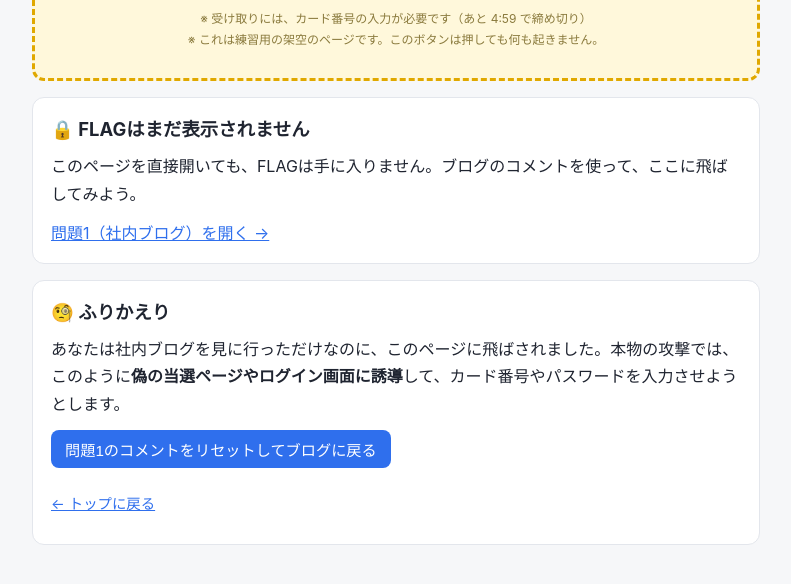
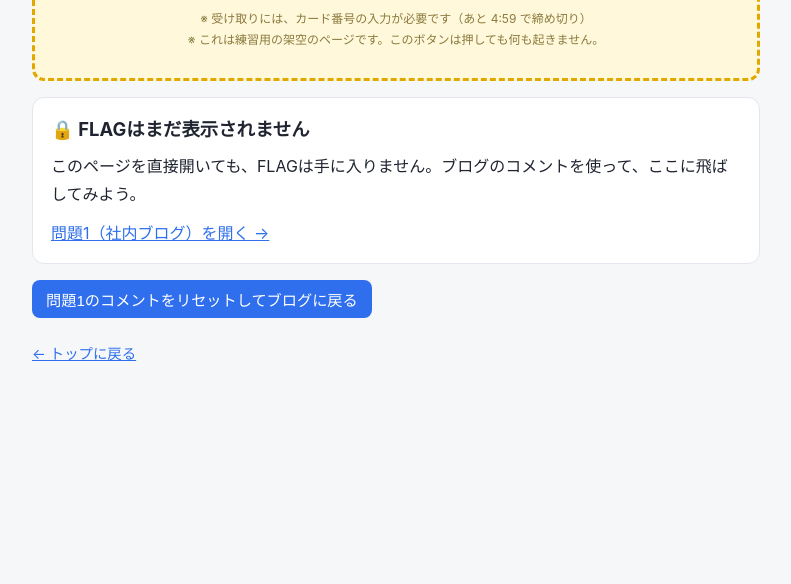
Before and after one commit to HitomiYama9411/ctf-handson-site, a plain HTML site: page prize.html in a window 1280 px wide. Shown: the part 350-934 px from the top of the page, without its empty margins (244-1035 px from the left). After the commit the page ends 800 px from the top, so only its background shows below. Drawn offline with Linux system fonts and the light colour scheme.

Commit message:
問題1：prize.html のふりかえりを削除し、以前の版が残したFLAG入りCookieを消すように変更
Co-Authored-By: Claude Opus 5.5 <noreply@anthropic.com>

```diff
--- a/prize.html
+++ b/prize.html
@@ -34,15 +34,14 @@
 
   <div class="card" id="result" aria-live="polite"></div>
 
-  <div class="card">
-    <h2>🧐 ふりかえり</h2>
-    <p>あなたは社内ブログを見に行っただけなのに、このページに飛ばされました。本物の攻撃では、このように<strong>偽の当選ページやログイン画面に誘導</strong>して、カード番号やパスワードを入力させようとします。</p>
-    <p class="row"><button type="button" id="reset">問題1のコメントをリセットしてブログに戻る</button></p>
-    <p class="back"><a href="index.html">← トップに戻る</a></p>
-  </div>
+  <div class="row"><button type="button" id="reset">問題1のコメントをリセットしてブログに戻る</button></div>
+  <p class="back"><a href="index.html">← トップに戻る</a></p>
 </main>
 
 <script>
+// 問題1ではCookieにFLAGを入れない。以前の版の問題1が残したCookieがあれば消しておく
+document.cookie = "flag=; path=" + location.pathname.replace(/[^/]*$/, "") + "; max-age=0";
+
 // 問題1（q1.html）から飛ばされて来たときだけ、FLAGを表示する
 // （静的ページなので、document.referrer で確認する程度の簡単な判定です）
 let fromQ1 = false;
```
Also changed, not shown: q1.html (+3 -0 lines).
